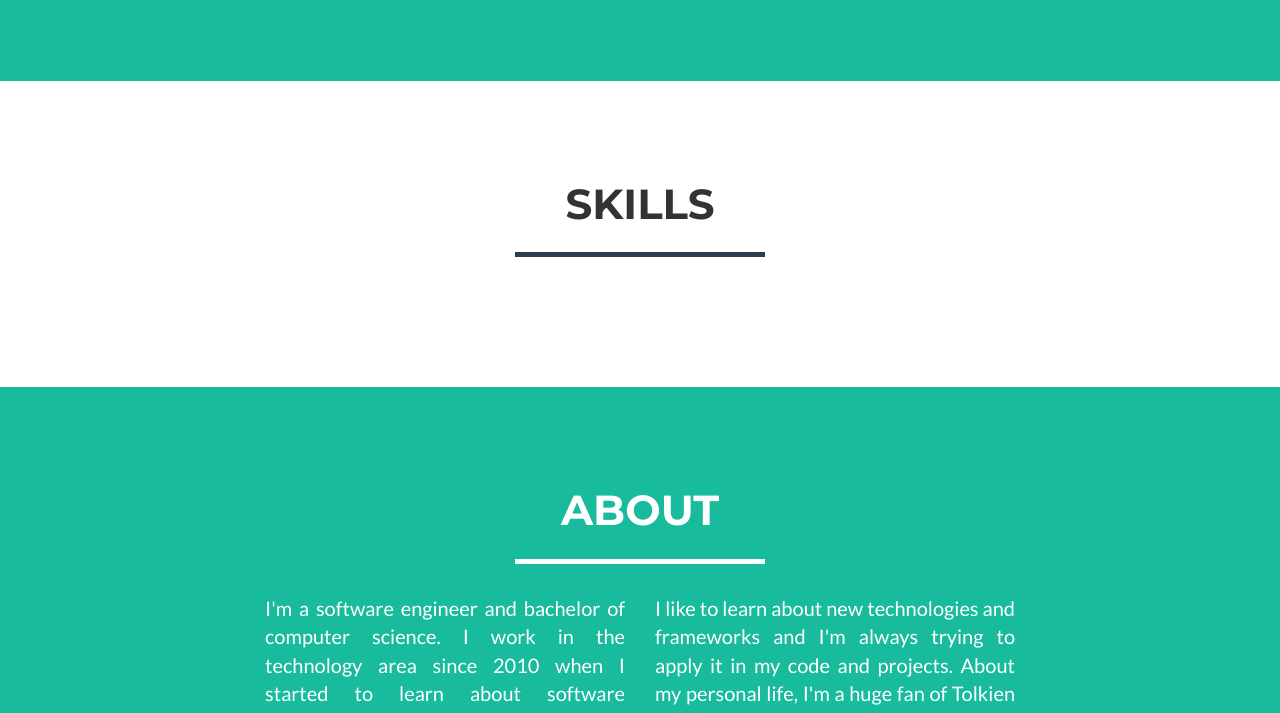
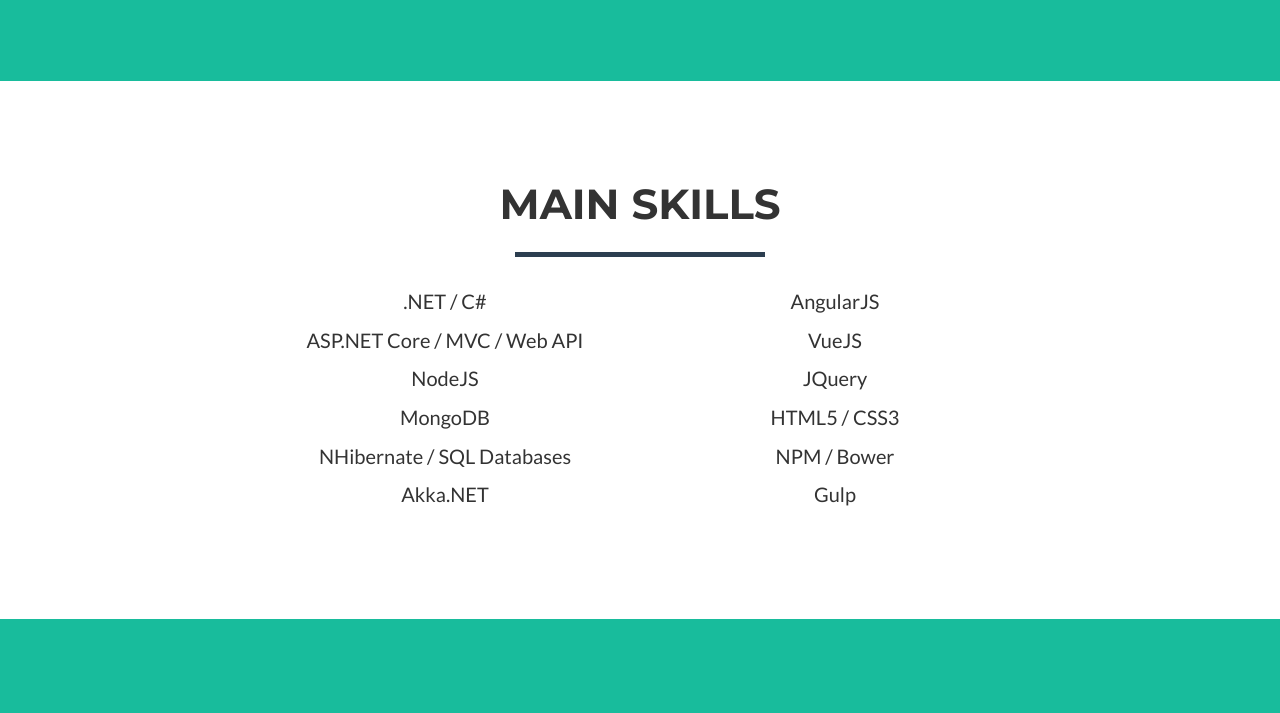
Before and after one commit to rsilva93/rsilva93.github.io, a website: page vue/index.html in a window 1280 px wide. Shown: the part 636-1349 px from the top of the page. Drawn offline with nearby package versions, Linux system fonts and the light colour scheme.

Commit message:
Skills added

```diff
--- a/vue/index.html
+++ b/vue/index.html
@@ -73,12 +73,27 @@
         <div class="container">
             <div class="row">
                 <div class="col-lg-12 text-center">
-                    <h2>Skills</h2>
+                    <h2>Main Skills</h2>
                     <hr class="star-primary">
                 </div>
             </div>
-            <div class="row">
-
+            <div class="row text-center">
+				<div class="col-lg-4 col-lg-offset-2">
+                    <p>.NET / C#</p>
+					<p>ASP.NET Core / MVC / Web API</p>
+					<p>NodeJS</p>
+					<p>MongoDB</p>
+					<p>NHibernate / SQL Databases</p>
+					<p>Akka.NET</p>
+                </div>
+                <div class="col-lg-4">
+                    <p>AngularJS</p>
+					<p>VueJS</p>
+					<p>JQuery</p>
+					<p>HTML5 / CSS3</p>
+					<p>NPM / Bower</p>
+					<p>Gulp</p>
+                </div>
             </div>
         </div>
     </section>
@@ -142,13 +157,13 @@
                         <h3>Around the Web</h3>
                         <ul class="list-inline">
                             <li>
-                                <a href="https://br.linkedin.com/in/robson-silva-23967278" class="btn-social btn-outline"><span class="sr-only">Linked In</span><i class="fa fa-fw fa-linkedin"></i></a>
+                                <a target="blank" href="https://br.linkedin.com/in/robson-silva-23967278" class="btn-social btn-outline"><span class="sr-only">Linked In</span><i class="fa fa-fw fa-linkedin"></i></a>
                             </li>
                             <li>
-                                <a href="https://github.com/rsilva93" class="btn-social btn-outline"><span class="sr-only">Github</span><i class="fa fa-fw fa-github"></i></a>
+                                <a target="blank" href="https://github.com/rsilva93" class="btn-social btn-outline"><span class="sr-only">Github</span><i class="fa fa-fw fa-github"></i></a>
                             </li>
                             <li>
-                                <a href="https://www.facebook.com/robson.silva.509" class="btn-social btn-outline"><span class="sr-only">Facebook</span><i class="fa fa-fw fa-facebook"></i></a>
+                                <a target="blank" href="https://www.facebook.com/robson.silva.509" class="btn-social btn-outline"><span class="sr-only">Facebook</span><i class="fa fa-fw fa-facebook"></i></a>
                             </li>
                         </ul>
                     </div>
```
